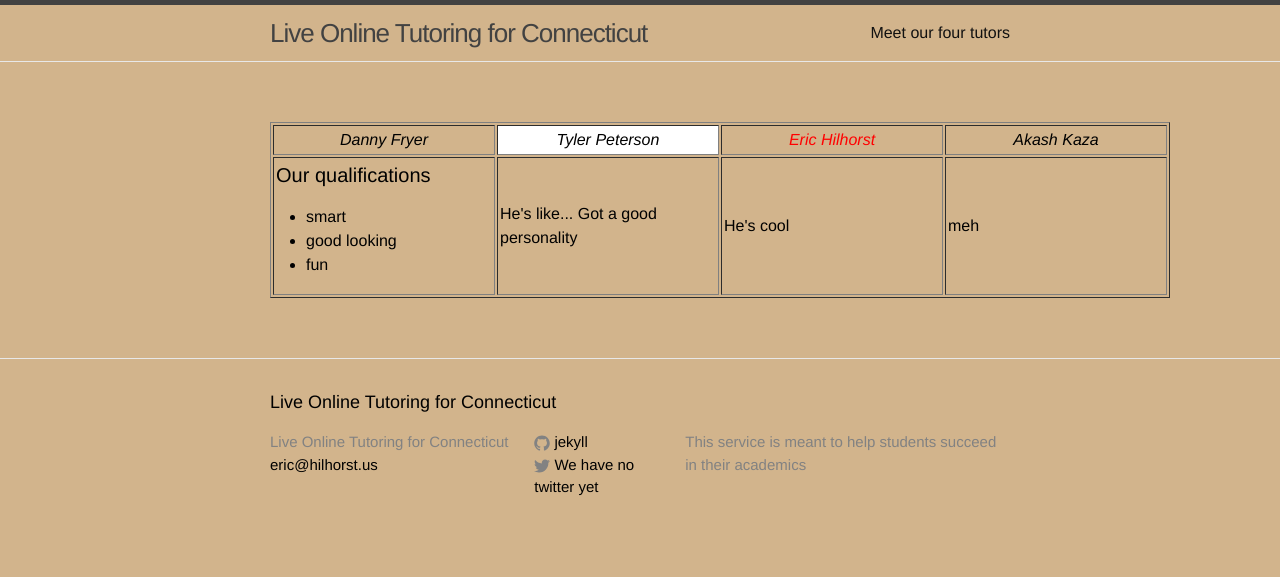
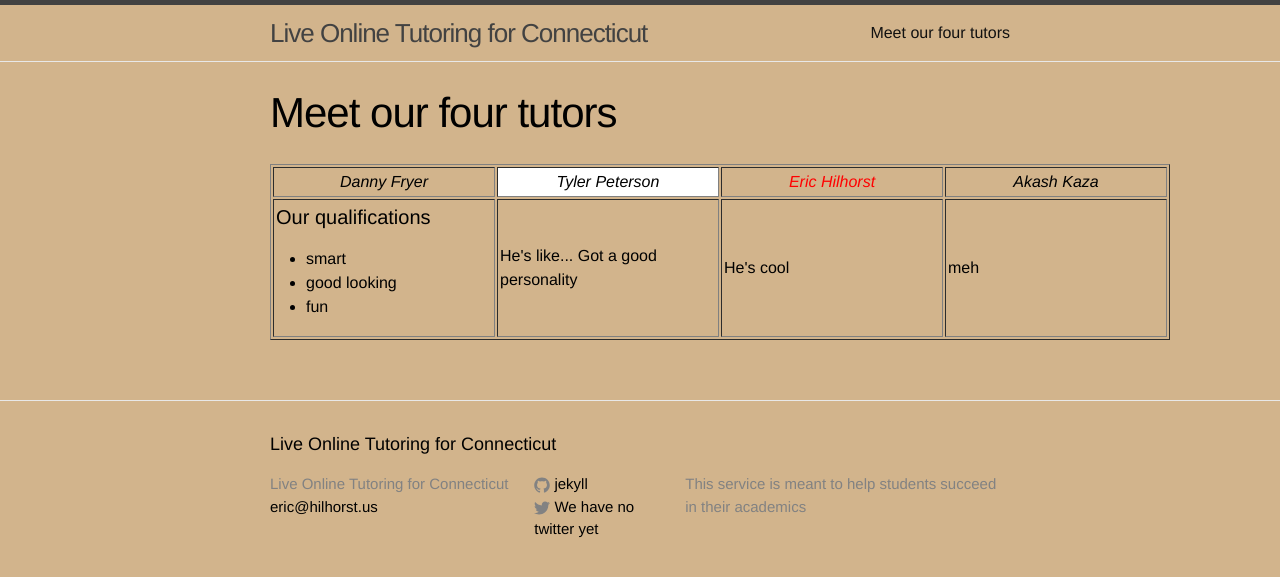
Before and after one commit to pepe454/pepe454.github.io, a Jekyll site: the page built from about.md, in a window 1280 px wide. Shown: the top 577 px of the page. Built offline with Jekyll 4.4.1, drawn with Linux system fonts in a browser that asks for light colours.

Commit message:
Update page.html

```diff
--- a/_layouts/page.html
+++ b/_layouts/page.html
@@ -4,7 +4,7 @@
 <article class="post">
 
   <header class="post-header">
-    <h1 class="post-title">{{ Testing I really hope this works }}</h1>
+    <h1 class="post-title">{{ page.title }}</h1>
   </header>
 
   <div class="post-content">
```
